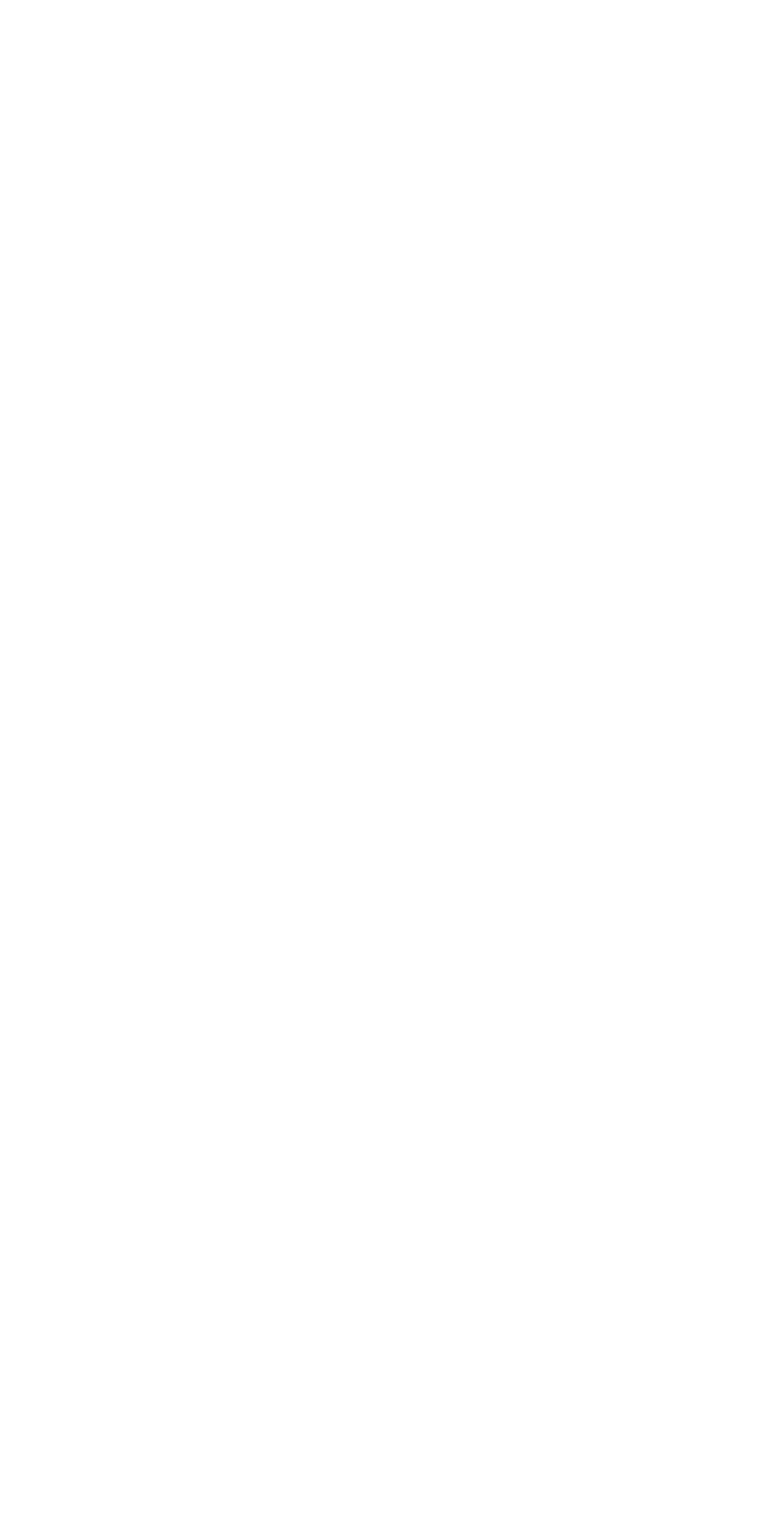
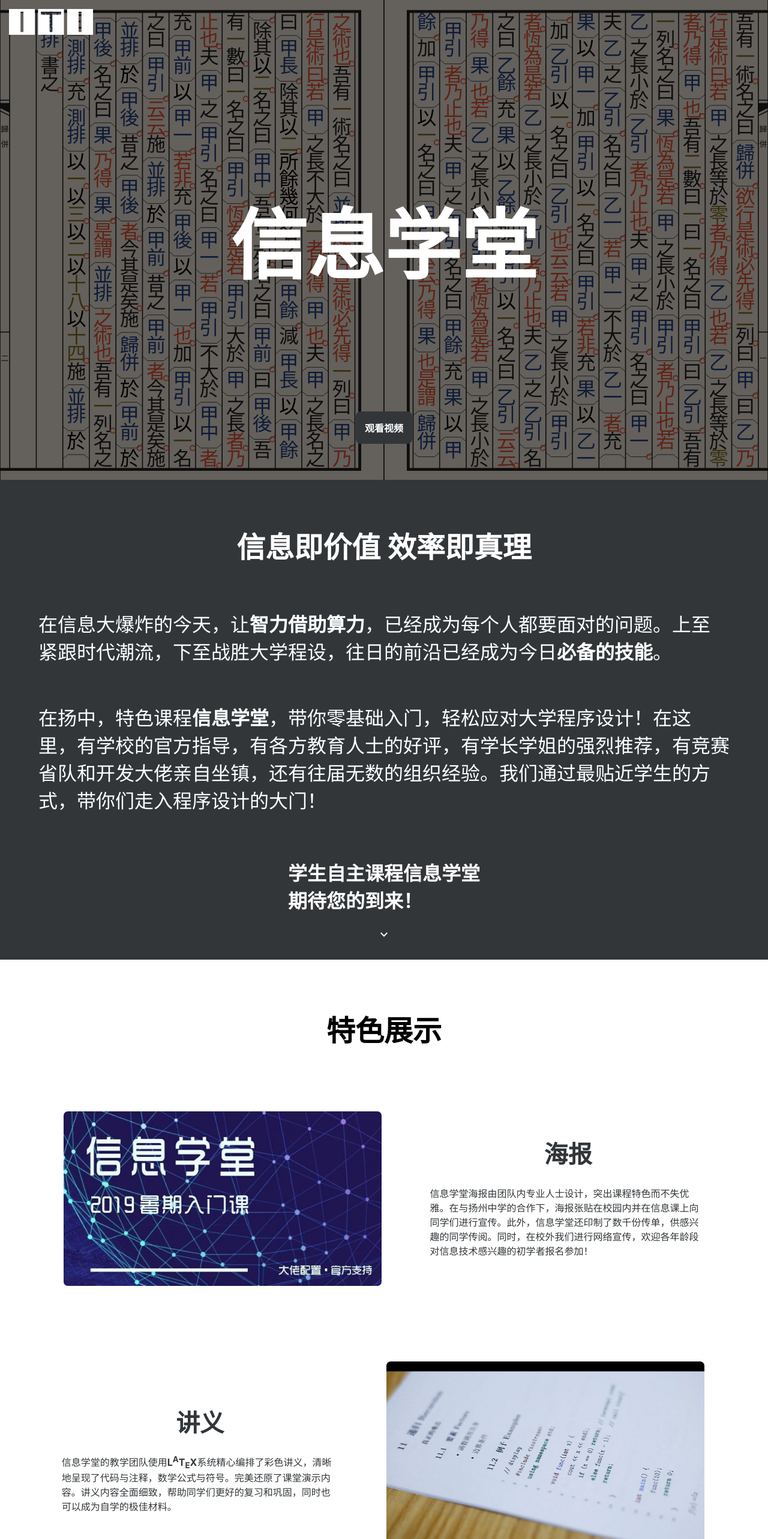
Before and after one commit to yzITI/old-website, a Vue app: page /#/xxxt in a window 1280 px wide. Before the commit this address had no page. Shown: the top 2566 px of the page at 60% size. Before the commit the page ends 800 px from the top, so only its background shows below. Built offline with nearby package versions, Linux system fonts and the light colour scheme.

Commit message:
team page

```diff
--- a/index.html
+++ b/index.html
@@ -3,6 +3,7 @@
   <head>
     <meta charset="UTF-8" />
     <meta name="viewport" content="width=device-width, initial-scale=1.0" />
+    <link rel="stylesheet" href="https://cdn.jsdelivr.net/npm/@mdi/font@5.9.55/css/materialdesignicons.min.css">
     <title>ITI</title>
   </head>
   <body>
--- a/src/views/Home.vue
+++ b/src/views/Home.vue
@@ -69,7 +69,7 @@
     <div class="content col">
       <h1>教育</h1>
       <p><strong>ITI</strong>团队非常重视教育和学生个人能力的成长。在这里，不仅有团队内的软件开发技术培训，更有一年一度的著名信息技术普及教育课程<strong>信息学堂</strong>，帮助一届又一届的学生快速融入信息化的时代，广受学校和学生们的好评。新的一年信息学堂，期待你的到来！</p>
-      <a class="button" href="./xxxt.html">了解更多</a>
+      <a class="button" @click="router.push('/xxxt')">了解更多</a>
     </div>
   </div>
   <div id="dev" class="row">
@@ -87,12 +87,14 @@
       <hr>
       <p>ITI Website &copy; 2019 ITI</p>
     </div>
-    <a class="button" href="./team.html">了解我们的团队</a>
+    <a class="button" @click="router.push('/team')">了解我们的团队</a>
   </div>
 </template>
 <script setup>
 import anime from 'animejs/lib/anime.es.js';
 import { onMounted } from 'vue'
+import { useRouter, useRoute } from 'vue-router'
+const router = useRouter(), route = useRoute()
 
 const texts = ['信息', '发展', '潮流', '信心', '合作', '效率', '和谐', '交流', '学习', '进步', '科技', '前沿', '创新', '实践', '教育', '研发', '探索', '好奇', '严谨', '价值']
 ref: showTip = false
--- /dev/null
+++ b/src/views/Project.vue
@@ -0,0 +1,3 @@
+<template></template>
+<script setup></script>
+<style scoped></style>
--- /dev/null
+++ b/src/views/Team.vue
@@ -0,0 +1,155 @@
+<template>
+  <div id="app">
+    <div class="banner">
+      <img src="/ITI.svg" @click="router.push('/')">
+    </div>
+    <div id="grid" class="row" v-for="i in index">
+      <div class="card" v-for="j in length" >
+        <div class="row" v-if="profiles[(i - 1) * length + (j - 1)] != undefined">
+          <h1 v-if="profiles[(i - 1) * length + (j - 1)].nickName">{{ profiles[(i - 1) * length + (j - 1)].nickName }} ·&nbsp</h1>
+          <h1>{{ profiles[(i - 1) * length + (j - 1)].name }}</h1>
+        </div>
+        <div class="row" v-if="profiles[(i - 1) * length + (j - 1)] != undefined">
+          <a class="icon mdi mdi-24px mdi-github" v-if="profiles[(i - 1) * length + (j - 1)].github" :href="profiles[(i - 1) * length + (j - 1)].github"></a>
+          <div v-for="t in profiles[(i - 1) * length + (j - 1)].tags" class="tag" :style="tagStyle(t)">{{t}}</div>
+        </div>
+      </div>
+    </div>
+  </div>
+</template>
+<script setup>
+import { useRouter, useRoute } from 'vue-router'
+const router = useRouter(), route = useRoute()
+ref: length = Math.floor(window.innerWidth / 300)
+ref: profiles = [{
+      name: '李世衡',
+      nickName: 'Phantomlsh',
+      tags: ['AD', 'ED'],
+      github: 'https://github.com/phantomlsh'
+    },
+    {
+      name: '朱庆刚',
+      nickName: 'Cmdblock',
+      tags: ['AD', 'BE', 'FE'],
+      github: 'https://github.com/CmdBlock-zqg'
+    },
+    {
+      name: '丁浩然',
+      nickName: 's1mple',
+      tags: ['ED'],
+    },
+    {
+      name: '季雨彤',
+      nickName: 'Tina',
+      tags: ['FE', 'BE'],
+      github: 'https://github.com/CutePikachu'
+    },
+    {
+      name: '季雨琦',
+      nickName: 'Queenie',
+      tags: ['FE', 'BE'],
+      github: 'https://github.com/QueenieJi'
+    },
+    {
+      name: '陈柏澜',
+      nickName: 'Nick',
+      tags: ['BE', 'FE']
+    },
+    {
+      name: '乔子昂',
+      nickName: 'Sashimi',
+      tags: ['BE', 'FE'],
+      github: 'https://github.com/SiuGaaLei'
+    },
+    {
+      name: '张静远',
+      nickName: '',
+      tags: ['BE'],
+    },
+    {
+      name: '陈雨涵',
+      nickName: '',
+      tags: ['ED'],
+      pic: './img/team/CYH.jpeg',
+    },
+    {
+      name: '刘怡',
+      nickName: 'Orange',
+      tags: ['AD', 'CO'],
+      pic: './img/team/LY.jpg',
+    }]
+ref: index = Math.ceil(profiles.length / length)
+
+const color = []
+color['AD'] = "#ffccc7"
+color['BE'] = "#f4ffb8"
+color['CO'] = "#ffe7ba"
+color['DS'] = "#ffd6e7"
+color['ED'] = "#efdbff"
+color['FE'] = "#d6e4ff"
+
+function tagStyle(tag) {
+  return "background-color: " + color[tag] + ";"
+}
+</script>
+<style scoped>
+#app {
+  background: rgb(50, 54, 57);
+  text-align: center;
+  color: white;
+  width: max-content;
+  min-height: 100vh;
+  overflow-x: hidden;
+}
+img {
+  margin: 20%;
+}
+a {
+  color: white;
+}
+p {
+  color: white;
+}
+h1 {
+  font-weight: 100;
+}
+div.tag {
+  border-radius: 4px;
+  text-align: center;
+  color: rgb(50, 54, 57);
+  padding: 1px;
+  width: 35px;
+  margin-right: 6px;
+  font-weight: bold;
+}
+.banner {
+  width: 100vw;
+}
+.card {
+  width: 30vw;
+  margin-bottom: 20px;
+  text-align: initial;
+}
+.icon {
+  margin-right: 6px;
+}
+@media (max-width: 900px) {
+  #grid {
+    display: block;
+    margin: 20px;
+  }
+  .card {
+    width: 100%;
+  }
+  img {
+    width: 60%;
+  }
+}
+
+@media (max-width: 600px) {
+  h1 {
+    font-size: 25px;
+  }
+}
+
+</style>
--- /dev/null
+++ b/src/views/Xxxt.vue
@@ -0,0 +1,187 @@
+<template>
+  <div id="app">
+    <a @click="router.push('/')"><img class="logo" src="/ITI.svg"></a>
+    <!-- banner -->
+    <div id="banner">
+      <img class="background" src="/xxxt/banner.svg">
+      <div class="content col">
+        <h1>信息<br class="wrap">学堂</h1>
+        <a class="button" href="https://www.bilibili.com/video/av59024668">观看视频</a>
+      </div>
+    </div>
+    <div id="intro" class="col">
+      <h2>信息即价值&nbsp;效率即真理</h2>
+      <p>在信息大爆炸的今天，让<strong>智力借助算力</strong>，已经成为每个人都要面对的问题。上至紧跟时代潮流，下至战胜大学程设，往日的前沿已经成为今日<strong>必备的技能</strong>。</p>
+      <p>在扬中，特色课程<strong>信息学堂</strong>，带你零基础入门，轻松应对大学程序设计！在这里，有学校的官方指导，有各方教育人士的好评，有学长学姐的强烈推荐，有竞赛省队和开发大佬亲自坐镇，还有往届无数的组织经验。我们通过最贴近学生的方式，带你们走入程序设计的大门！</p>
+      <h4>学生自主课程信息学堂<br>期待您的到来！</h4>
+      <img src="/util/expand_more.svg">
+    </div>
+    <div id="feature" class="col">
+      <h2>特色展示</h2>
+      <div class="row">
+        <img src="/xxxt/poster.png">
+        <div class="content col">
+          <h3>海报</h3>
+          <p>信息学堂海报由团队内专业人士设计，突出课程特色而不失优雅。在与扬州中学的合作下，海报张贴在校园内并在信息课上向同学们进行宣传。此外，信息学堂还印制了数千份传单，供感兴趣的同学传阅。同时，在校外我们进行网络宣传，欢迎各年龄段对信息技术感兴趣的初学者报名参加！</p>
+        </div>
+      </div>
+      <div class="row reverse">
+        <div class="content col">
+          <h3>讲义</h3>
+          <p>信息学堂的教学团队使用<strong>L<sup>A</sup>T<sub>E</sub>X</strong>系统精心编排了彩色讲义，清晰地呈现了代码与注释，数学公式与符号。完美还原了课堂演示内容。讲义内容全面细致，帮助同学们更好的复习和巩固，同时也可以成为自学的极佳材料。</p>
+        </div>
+        <img src="/xxxt/handout.jpg">
+      </div>
+      <div class="row">
+        <img src="/xxxt/checkin.png">
+        <div class="content col">
+          <h3>签到</h3>
+          <p>信息学堂配备了先进的二维码签到系统，工作人员扫描学员证上的二维码，<strong>ITI</strong>自行开发的统一身份认证系统便会验证学员信息，并自动完成该学员的当日签到。</p>
+        </div>
+      </div>
+      <div class="row reverse">
+        <div class="content col">
+          <h3>课堂</h3>
+          <p>信息学堂的授课主要安排在扬州中学机房中进行。学员们可以直接使用高配的电脑和最新的软件，讲师会使用希沃触控白板进行板书和演示。课堂内容丰富，形式多样。除主讲外，上课时会有6-10名团队成员担任助教在行间走动，为需要的同学进行辅导。</p>
+        </div>
+        <img src="/xxxt/class.png">
+      </div>
+      <div class="row">
+        <img src="/xxxt/tutor.png">
+        <div class="content col">
+          <h3>讲师</h3>
+          <p>竞赛省队选手和开发大佬亲自坐镇教学团队，他们有着过硬的专业知识、丰富的经验、对计算机领域敏锐的嗅觉以及更强的好奇心与创造力。同为学生，他们的讲解更贴近学生的生活，能激起学员们的兴趣与共鸣；身为前辈，他们懂得难点与易错点，可以更好的引领初学者入门；作为老师，他们也知道如何保持学员的注意力、带领学员思考，言传身教。</p>
+        </div>
+      </div>
+      <div class="row reverse">
+        <div class="content col">
+          <h3>实践</h3>
+          <p>除了基础知识和技能的传授，信息学堂也很注重上机实践。团队中的命题组为每天的课程定制了高质量的测验与作业，同时助教在线下和线上解答学员的各种问题，帮助学员巩固知识，拓展技能，培养独立解决问题的能力。</p>
+        </div>
+        <img src="/xxxt/practice.jpg">
+      </div>
+    </div>
+    <div id="contact">
+      <!-- ways to sign up for xxxt, currently nothing -->
+    </div>
+  </div>
+</template>
+<script setup>
+import { useRouter, useRoute } from 'vue-router'
+const router = useRouter(), route = useRoute()
+</script>
+<style scoped>
+
+#banner {
+  position: relative;
+  color: white;
+  width: 100%;
+  height: 100vh;
+}
+
+#banner img.background {
+  width: 100%;
+  height: 120vh;
+  position: absolute;
+  top: -20vh;
+  left: 0;
+  z-index: -2;
+  object-fit: cover;
+}
+
+#banner div.content {
+  width: 100%;
+  height: 100vh;
+  background-color: rgba(0, 0, 0, 0.6);
+}
+
+#banner h1 {
+  margin: 10px;
+  font-size: 8rem;
+}
+
+#banner a {
+  position: absolute;
+  bottom: 60px;
+  margin: 0 auto;
+  background-color: rgb(50, 54, 57);
+}
+
+#intro {
+  position: relative;
+  width: 90%;
+  height: 90vh;
+  padding: 5vh 5%;
+  background-color: rgb(50, 54, 57);
+  color: white;
+  font-size: 2rem;
+}
+
+#intro img {
+  position: absolute;
+  bottom: 30px;
+}
+
+@media (max-width: 600px) {
+  #banner h1 {
+    font-size: 7rem;
+  }
+
+  #intro {
+    font-size: 1.3rem;
+  }
+}
+
+@media (min-width: 600px) {
+  br.wrap {
+    display: none;
+  }
+}
+
+#feature {
+  width: 90%;
+  height: 100%;
+  padding: 5vh 5%;
+}
+
+#feature h2 {
+  font-size: 3rem;
+}
+
+#feature div.row {
+  width: 100%;
+  margin: 60px 0;
+  color: rgb(50, 54, 57);
+  justify-content: space-around;
+}
+
+#feature img {
+  width: 530px;
+  max-width: 90%;
+  border-radius: 10px 10px 10px 10px;
+  border: 3px solid white;
+}
+
+#feature h3 {
+  font-size: 2.5rem;
+  margin: 10px 0;
+}
+
+#feature div.content {
+  width: 40%;
+}
+
+@media (max-width: 900px) {
+  #feature div.row {
+    flex-direction: column;
+  }
+
+  #feature div.reverse {
+    flex-direction: column-reverse;
+  }
+
+  #feature div.content {
+    width: 90%;
+  }
+}
+</style>
```
Also changed, not shown: src/router.js (+12 -0 lines).
